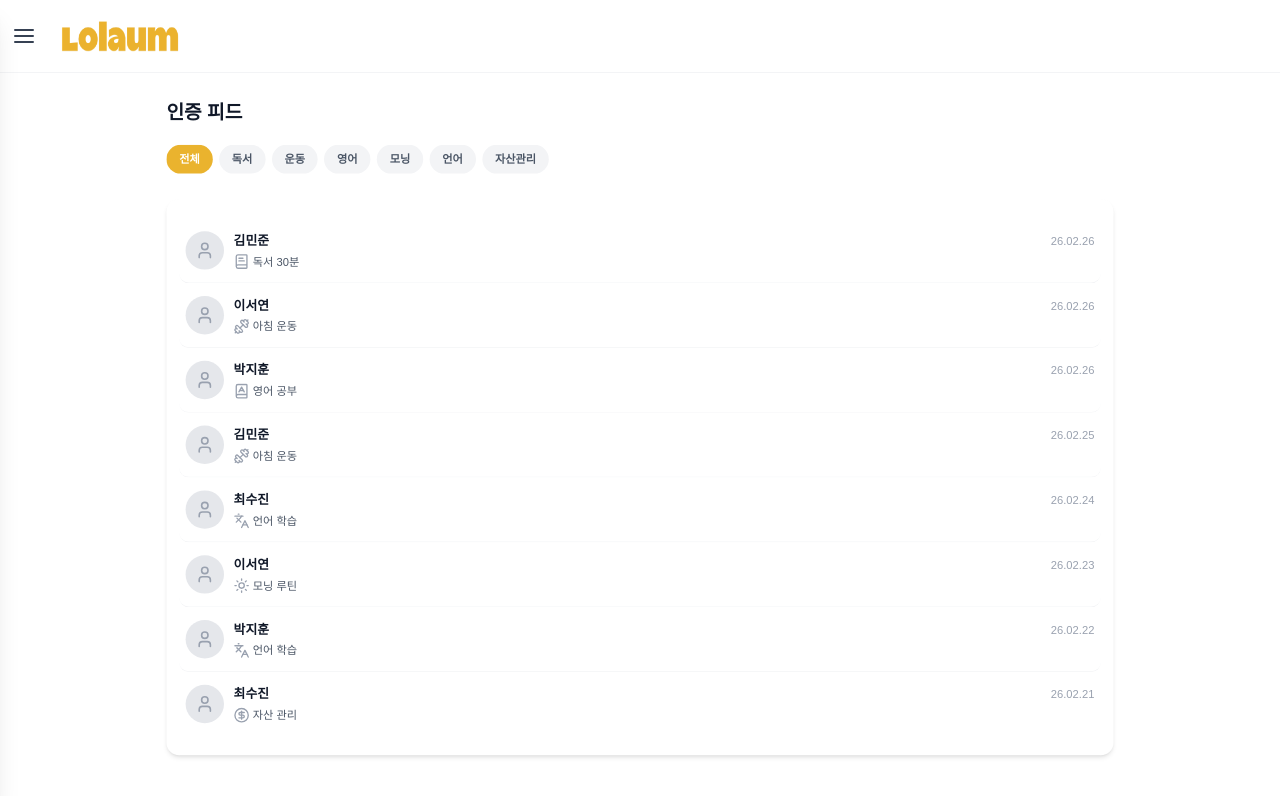
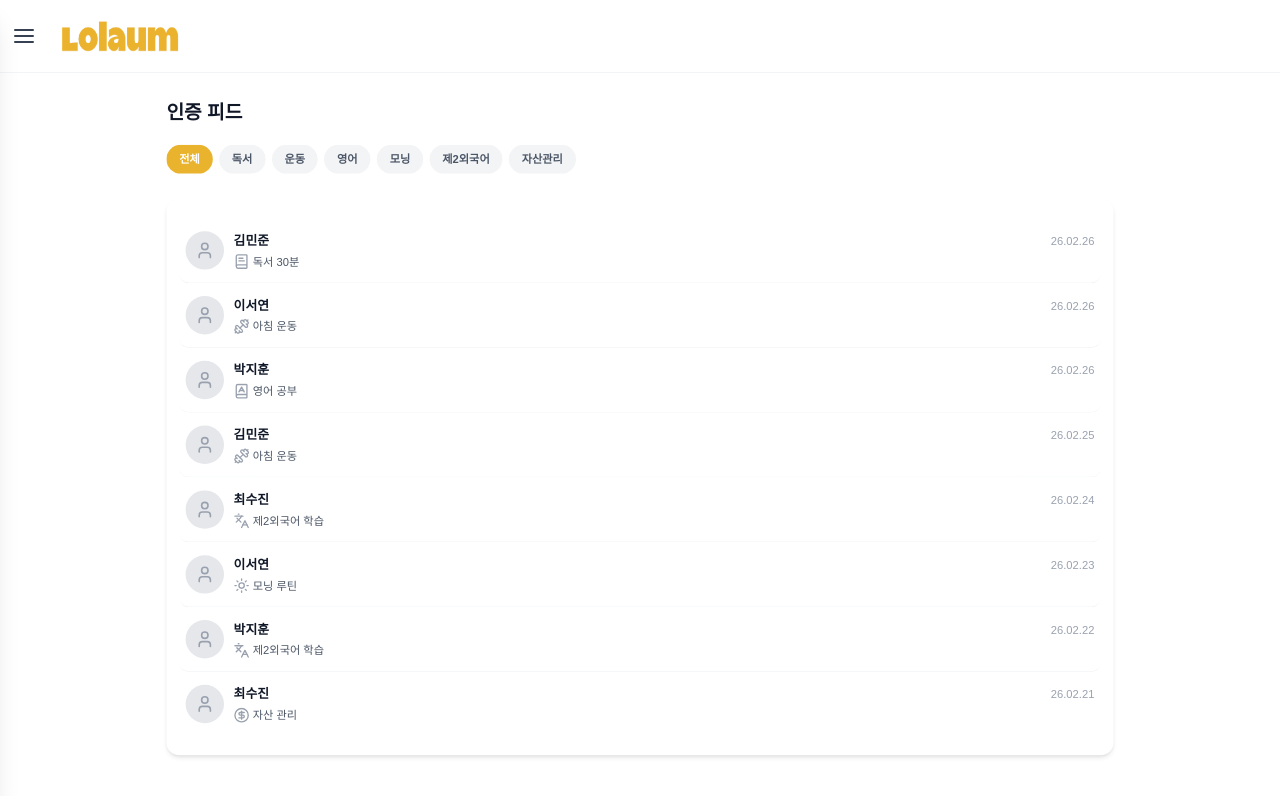
Before and after one commit to Lolaum/Lolaum, a Next.js app: page /feeds in a window 1280 px wide. Shown: the top 796 px of the page. Built offline with nearby package versions, Linux system fonts and the light colour scheme.

Commit message:
Feat/routine: "언어"를 "제2외국어"로 변경하여 카테고리 및 관련 텍스트 업데이트

```diff
--- a/src/components/Feed/FeedContainer.tsx
+++ b/src/components/Feed/FeedContainer.tsx
@@ -14,7 +14,7 @@ const filterCategories: FilterCategory[] = [
   "운동",
   "영어",
   "모닝",
-  "언어",
+  "제2외국어",
   "자산관리",
 ];
 
--- a/src/components/Feed/FeedDetail.tsx
+++ b/src/components/Feed/FeedDetail.tsx
@@ -39,8 +39,8 @@ const getCategoryMeta = (category: RoutineCategory) => {
       return { icon: <BookA className="w-5 h-5" />, label: "영어", color: "text-blue-500", bg: "bg-blue-50" };
     case "모닝":
       return { icon: <Sun className="w-5 h-5" />, label: "모닝 루틴", color: "text-yellow-500", bg: "bg-yellow-50" };
-    case "언어":
-      return { icon: <Languages className="w-5 h-5" />, label: "언어 학습", color: "text-purple-500", bg: "bg-purple-50" };
+    case "제2외국어":
+      return { icon: <Languages className="w-5 h-5" />, label: "제2외국어 학습", color: "text-purple-500", bg: "bg-purple-50" };
     case "자산관리":
       return { icon: <CircleDollarSign className="w-5 h-5" />, label: "자산관리", color: "text-green-500", bg: "bg-green-50" };
     default:
@@ -305,7 +305,7 @@ function isFinanceData(data: NonNullable<FeedItem["routineData"]>, category: Rou
   return category === "자산관리" && "dailyExpenses" in data;
 }
 function isLanguageData(data: NonNullable<FeedItem["routineData"]>, category: RoutineCategory): data is LanguageFeedData {
-  return (category === "영어" || category === "언어") && "expressions" in data;
+  return (category === "영어" || category === "제2외국어") && "expressions" in data;
 }
 function isReadingData(data: NonNullable<FeedItem["routineData"]>, category: RoutineCategory): data is ReadingFeedData {
   return category === "독서" && "bookTitle" in data;
--- a/src/components/Feed/FeedItem.tsx
+++ b/src/components/Feed/FeedItem.tsx
@@ -26,7 +26,7 @@ const getRoutineIcon = (category: RoutineCategory) => {
       return <BookA className="w-5 h-5 text-gray-400" />;
     case "모닝":
       return <Sun className="w-5 h-5 text-gray-400" />;
-    case "언어":
+    case "제2외국어":
       return <Languages className="w-5 h-5 text-gray-400" />;
     case "자산관리":
       return <CircleDollarSign className="w-5 h-5 text-gray-400" />;
@@ -46,8 +46,8 @@ const getRoutineText = (category: RoutineCategory) => {
       return "영어 공부";
     case "모닝":
       return "모닝 루틴";
-    case "언어":
-      return "언어 학습";
+    case "제2외국어":
+      return "제2외국어 학습";
     case "자산관리":
       return "자산 관리";
     default:
--- a/src/components/Home/HomeContainer.tsx
+++ b/src/components/Home/HomeContainer.tsx
@@ -58,7 +58,7 @@ export default function HomeContainer() {
       setShowReading(true);
     } else if (
       selectedTask?.title === "영어리추얼" ||
-      selectedTask?.title === "언어리추얼"
+      selectedTask?.title === "제2외국어리추얼"
     ) {
       setShowLanguage(true);
     } else if (selectedTask?.title === "운동리추얼") {
@@ -127,7 +127,7 @@ export default function HomeContainer() {
                 onBackToTimer={handleCloseLanguage}
                 onBackToHome={handleCloseTimer}
                 languageType={
-                  selectedTask.title === "영어리추얼" ? "영어" : "언어"
+                  selectedTask.title === "영어리추얼" ? "영어" : "제2외국어"
                 }
               />
             </div>
--- a/src/components/Home/Todo/GenerateRoutine.tsx
+++ b/src/components/Home/Todo/GenerateRoutine.tsx
@@ -12,7 +12,7 @@ const routineOptions = [
   "독서리추얼",
   "글쓰기리추얼",
   "영어리추얼",
-  "언어리추얼",
+  "제2외국어리추얼",
   "자산관리리추얼",
   "원서읽기 리추얼",
 ];
--- a/src/components/Routines/Language/AddNewLanguage.tsx
+++ b/src/components/Routines/Language/AddNewLanguage.tsx
@@ -99,7 +99,7 @@ export default function AddNewLanguage({
               d="M15 19l-7-7 7-7"
             />
           </svg>
-          <span className="text-sm">언어 학습으로 돌아가기</span>
+          <span className="text-sm">제2외국어 학습으로 돌아가기</span>
         </button>
         <button
           type="button"
@@ -125,7 +125,7 @@ export default function AddNewLanguage({
       {/* 메인 카드 */}
       <div className="max-w-2xl bg-white rounded-2xl border border-gray-200 p-4 mx-auto">
         {/* 헤더 */}
-        <h2 className="text-xl font-bold text-gray-900 mb-4">언어 학습 기록</h2>
+        <h2 className="text-xl font-bold text-gray-900 mb-4">제2외국어 학습 기록</h2>
 
         {/* 인증 사진 */}
         <div className="mb-6">
--- a/src/components/Routines/Language/LanguageContainer.tsx
+++ b/src/components/Routines/Language/LanguageContainer.tsx
@@ -207,7 +207,7 @@ export default function LanguageContainer({
         <div className="mb-4">
           <div className="flex items-center justify-between mb-4">
             <h1 className="text-xl font-bold text-gray-900">
-              {languageType === "영어" ? "영어 학습" : "언어 학습"}
+              {languageType === "영어" ? "영어 학습" : "제2외국어 학습"}
             </h1>
             <button
               type="button"
--- a/src/mock/feedmock.ts
+++ b/src/mock/feedmock.ts
@@ -136,7 +136,7 @@ export const feed_mock: FeedItem[] = [
     userId: 4,
     userName: "최수진",
     date: getDateBefore(2880),
-    routineCategory: "언어",
+    routineCategory: "제2외국어",
     routineId: 3,
     recordId: 105,
     routineData: {
@@ -201,7 +201,7 @@ export const feed_mock: FeedItem[] = [
     userId: 3,
     userName: "박지훈",
     date: getDateBefore(5760),
-    routineCategory: "언어",
+    routineCategory: "제2외국어",
     routineId: 6,
     recordId: 107,
     routineData: {
--- a/src/mock/routinemock.ts
+++ b/src/mock/routinemock.ts
@@ -26,9 +26,9 @@ export const routine_mock = [
   },
   {
     id: 6,
-    title: "언어리추얼",
+    title: "제2외국어리추얼",
     completed: true,
-    tag: "언어",
+    tag: "제2외국어",
   },
   {
     id: 7,
--- a/src/types/feed.ts
+++ b/src/types/feed.ts
@@ -7,7 +7,7 @@ export type RoutineCategory =
   | "영어"
   | "독서"
   | "모닝"
-  | "언어"
+  | "제2외국어"
   | "자산관리";
 
 // 루틴별 피드 데이터 타입
--- a/src/types/routines/language.ts
+++ b/src/types/routines/language.ts
@@ -12,7 +12,7 @@ export interface LanguageRecord {
 export interface LanguageContainerProps {
   onBackToTimer?: () => void;
   onBackToHome?: () => void;
-  languageType?: "영어" | "언어";
+  languageType?: "영어" | "제2외국어";
 }
 
 export interface LanguageFormData {
```
